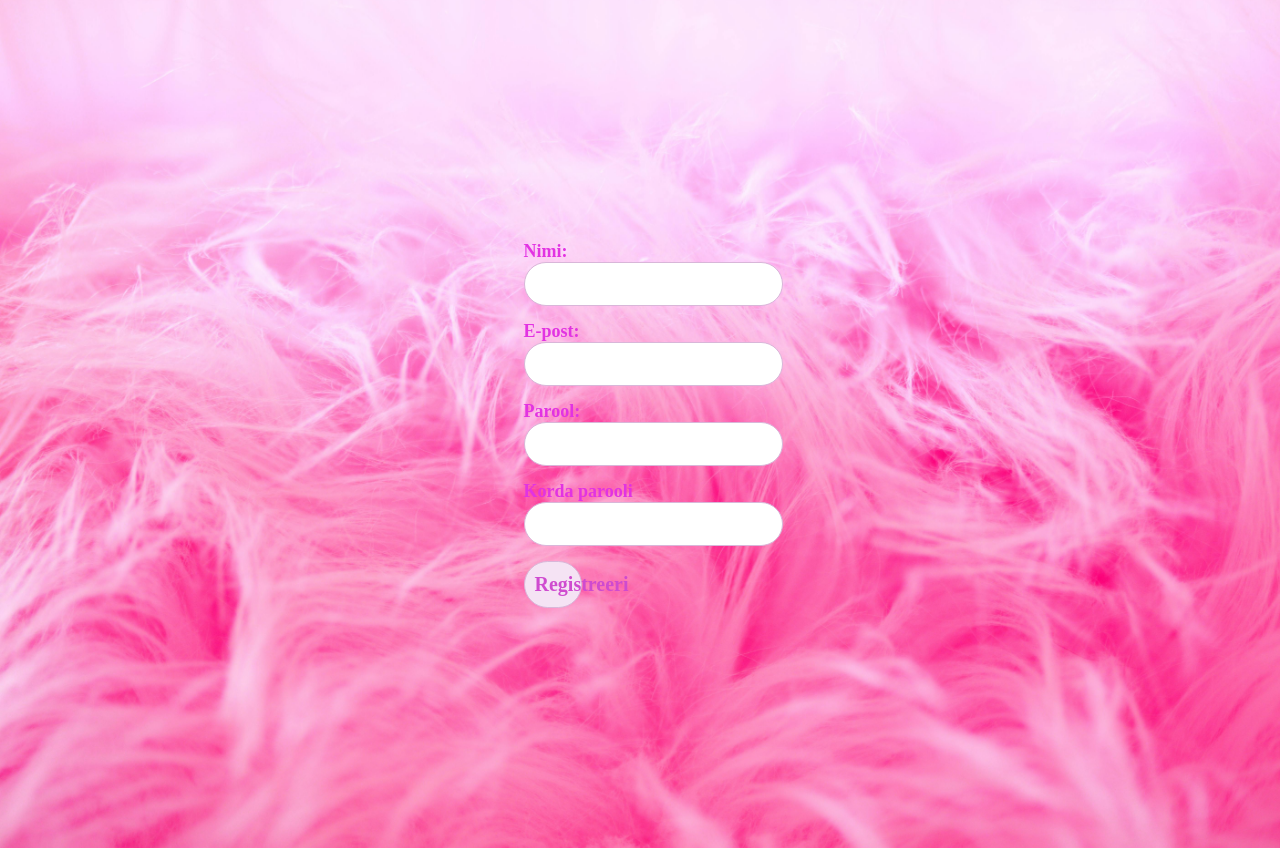
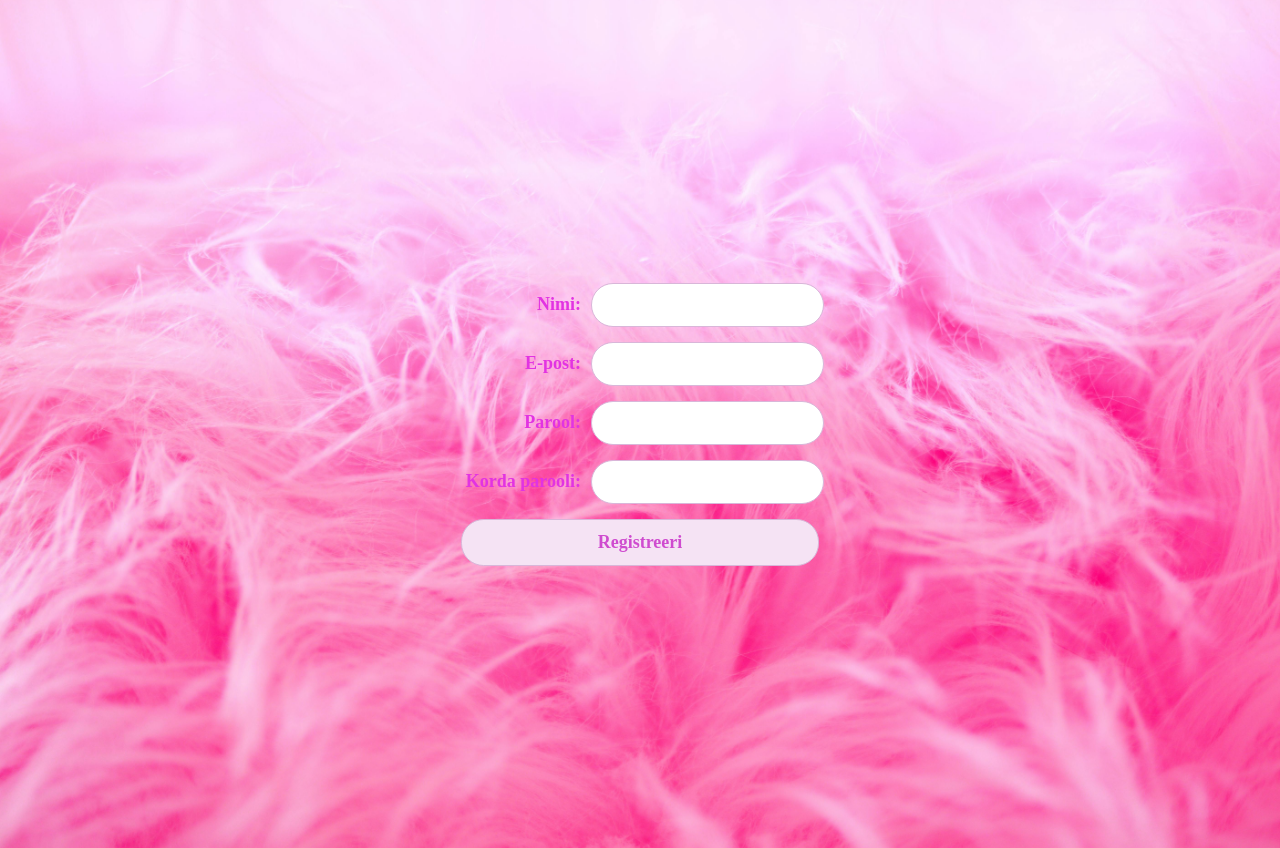
Before and after one commit to mairitikk/Back-End-New, a React (Vite) app in the folder front_end/: page /register in a window 1280 px wide. Built offline with nearby package versions, Linux system fonts and the light colour scheme; a web font is replaced by a local one.

Commit message:
html changes

```diff
--- a/front_end/src/Registration.jsx
+++ b/front_end/src/Registration.jsx
@@ -1,3 +1,4 @@
+/* eslint-disable no-unused-vars */
 
 import React, { useState } from 'react';
 
@@ -83,6 +84,7 @@ function RegistrationForm() {
     <div className={styles.container}>
       <form onSubmit={handleSubmit}>
         <div className={styles.registrationContainer}>
+          <div className={styles.formRow}>
             <label htmlFor="name" className={styles.label}>
               Nimi:
             </label>
@@ -97,7 +99,9 @@ function RegistrationForm() {
               />
               {errors.name && <p className={styles.error}>{errors.name}</p>}
             </div>
+          </div>
 
+          <div className={styles.formRow}>
             <label htmlFor="email" className={styles.label}>
               E-post:
             </label>
@@ -112,7 +116,9 @@ function RegistrationForm() {
               />
               {errors.email && <p className={styles.error}>{errors.email}</p>}
             </div>
+          </div>
 
+          <div className={styles.formRow}>
             <label htmlFor="password" className={styles.label}>
               Parool:
             </label>
@@ -125,11 +131,13 @@ function RegistrationForm() {
                 value={formData.password}
                 onChange={handleChange}
               />
-        {errors.password && <p className={styles.error}>{errors.error}</p>}  {/* Typo fixed */}
+              {errors.password && <p className={styles.error}>{errors.password}</p>}
+            </div>
           </div>
 
+          <div className={styles.formRow}>
             <label htmlFor="repeatPassword" className={styles.label}>
-        Korda parooli
+              Korda parooli:
             </label>
             <div className={styles.fieldContainer}>
               <input
@@ -137,10 +145,11 @@ function RegistrationForm() {
                 type="password"
                 id="repeatpassword"
                 name="repeatpassword"
-          value={formData.repeatpassword}
+                value={formData.repeatPassword}
                 onChange={handleChange}
               />
               {errors.repeatPassword && <p className={styles.error}>{errors.repeatPassword}</p>}
+            </div>
           </div>
 
           <button type="submit" className={styles.registrationButton}>
--- a/front_end/src/styles/RegistrationComponent.module.css
+++ b/front_end/src/styles/RegistrationComponent.module.css
@@ -3,34 +3,44 @@
   place-items: center;
   min-height: 100vh;
 }
-.registratonContainer{
-      max-width: 65%;
-  margin: 0 auto; /* Center the form horizontally */
+
+.registratonContainer {
+  max-width: 400px;
+  /* Set a maximum width for better responsiveness */
+  margin: 0 auto;
   padding: 20px;
 }
-@media (max-width: 768px) {
-  .registratonContainer {
-    width: 90%; /* Adjust width for smaller screens */
-    padding: 15px;
+
+.formRow {
+  display: flex;
+  /* Use flexbox to align label and input */
+  align-items: center;
+  /* Vertically center elements */
+  margin-bottom: 15px;
+  /* Spacing between form rows */
 }
-}
-.label{
+
+.label {
   font-size: 18px;
   font-weight: bold;
-    margin-bottom: 5px;
+  margin-right: 10px;
+  /* Space between label and input */
+  flex: 0 0 120px;
+  /* Fixed width for labels */
+  text-align: right;
 }
 
 .registrationForm {
+  flex: 1;
+  /* Make input field take up remaining space */
   outline: none;
   border: 1px solid #d9b6d9;
   background-color: #fff;
   border-radius: 2.25em;
-  padding:12px;
-  width: 100%;
+  padding: 12px;
   font-size: 16px;
-  margin-bottom: 15px;
+}
 
-}
 .fieldContainer {
   position: relative;
 }
@@ -39,30 +49,26 @@
   color: red;
   font-size: 12px;
   position: absolute;
-  top: 100%; /* Position below the input field */
+  top: 100%;
   left: 0;
   margin-top: 5px;
 }
+
 .registrationButton {
-     background:
-        #f5e3f4;
-
+  background: #f5e3f4;
   border: 1px solid #d9b6d9;
-
   color: #cf4bcf;
-    padding: 0.55em 0.5em;
+  padding: 12px 20px;
   border-radius: 1.25em;
   cursor: pointer;
   outline: none;
-    width: 25%;
-    font-size: medium;
+  width: 100%;
+  font-size: 18px;
   font-weight: bold;
   font-family: 'Gloria Hallelujah', cursive;
-    font-weight: bold;
-    font-size: 20px;
 }
+
 .registrationButton:hover {
   background: #d9b6d9;
-    /* Darker pink background on hover */
   color: #cf4bcf;
 }
```
Lines whose indentation alone changed are shown as unchanged.
